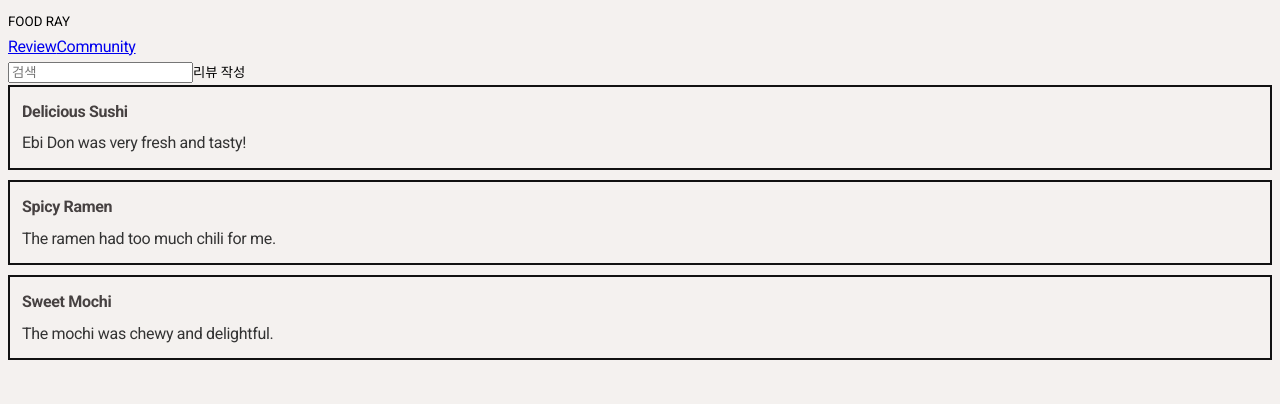
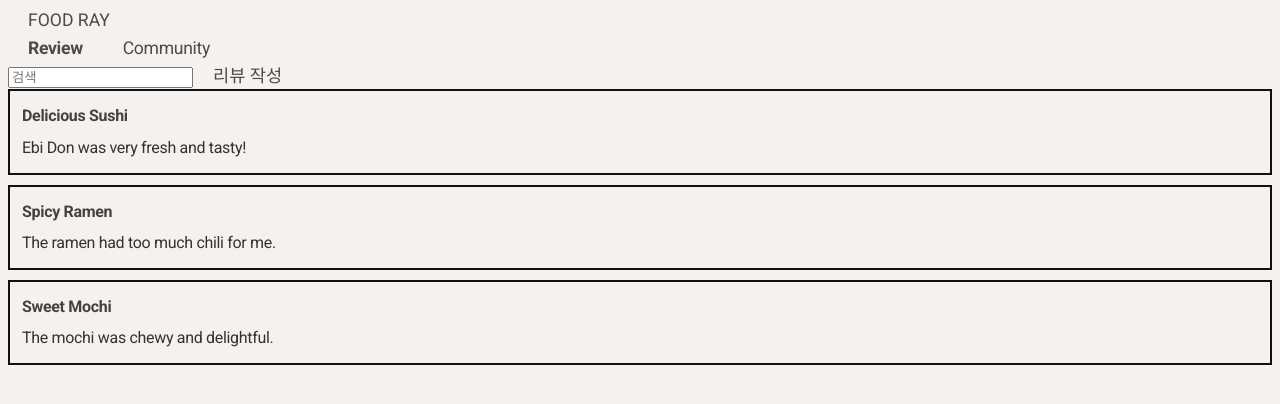
Before and after one commit to jjs0224/final_project, a React (Create React App) app in the folder frontend/: page /review in a window 1280 px wide. Shown: the top 404 px of the page. Built offline with nearby package versions, Linux system fonts and the light colour scheme.

Commit message:
Update Header.css

```diff
--- a/frontend/src/common/components/ui/Header.css
+++ b/frontend/src/common/components/ui/Header.css
@@ -2,17 +2,31 @@
   position: sticky;
   top: 0;
   z-index: 10;
-  background: #fff;
-  border-bottom: 2px solid #111;
+  margin: 20px 0;
+  padding: 20px 40px;
+  color: var(--gray-700);
+  background: inherit;
+  border-bottom: 1px solid #555;
+}
+
+a, button {
+  padding: 0 20px;
+  font-size: var(--font-lg);
+  color: var(--gray-700);
+  text-decoration: none;
+}
+a.active,
+a:hover,
+button.active,
+button:hover{
+  font-weight: 700;
 }
 
 .headerInner {
   max-width: 980px;
   margin: 0 auto;
-  padding: 12px 16px;
   display: flex;
   align-items: center;
-  gap: 16px;
 }
 
 .brand {
@@ -23,20 +37,9 @@
   font-weight: 700;
 }
 
-.nav {
+.appHeader nav {
   display: flex;
   gap: 10px;
-}
-
-.navItem {
-  padding: 8px 10px;
-  border: 2px solid transparent;
-  text-decoration: none;
-  color: #111;
-}
-
-.navItem.active {
-  border-color: #111;
 }
 
 .authArea {
```
